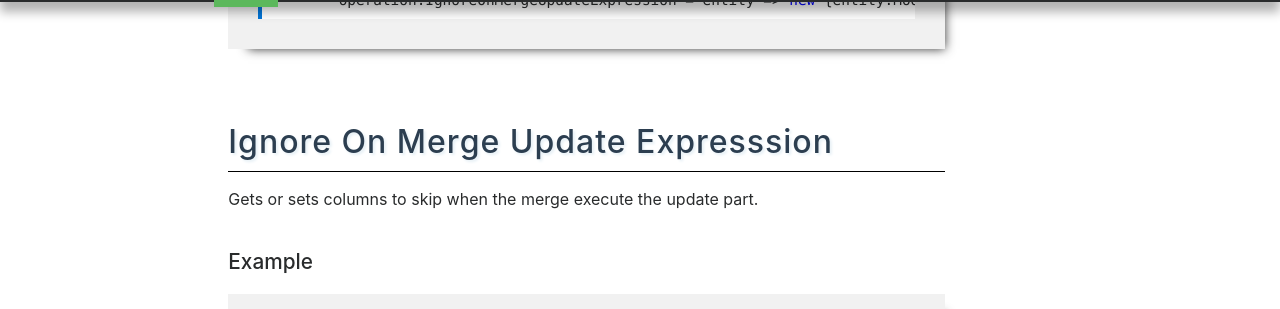
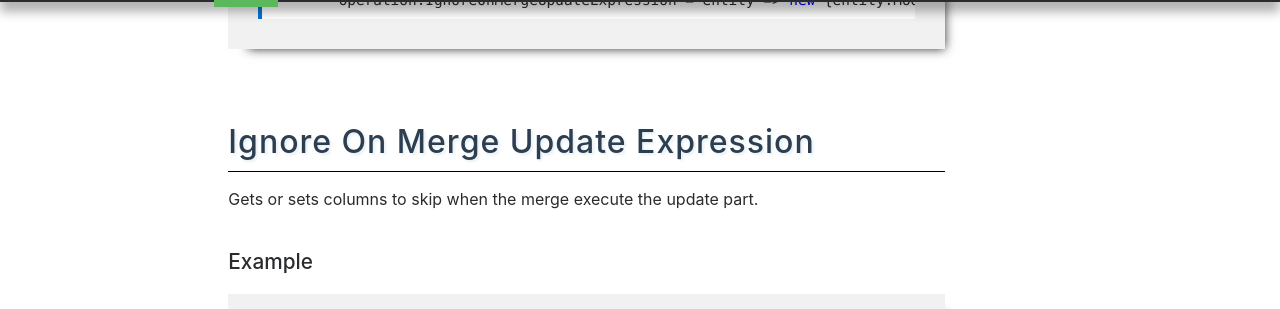
Before and after one commit to zzzprojects/EntityFramework-Extensions, a Jekyll site: the page built from docs/pages/api/options-column-expression.md, in a window 1280 px wide and 900 px high, scrolled down 1871 px. Shown: the part 138-447 px from the top of the window. Built offline with Jekyll 4.4.1, drawn with Linux system fonts in a browser that asks for light colours; nearby versions of some CDN libraries.

Commit message:
Update options-column-expression.md

```diff
--- a/docs/pages/api/options-column-expression.md
+++ b/docs/pages/api/options-column-expression.md
@@ -52,7 +52,7 @@ ctx.BulkMerge(parents, operation =>
         operation.IgnoreOnMergeUpdateExpression = entity => new {entity.ModifiedDate, entity.ModifiedUser});
 {% endhighlight %}
 
-## Ignore On Merge Update Expresssion
+## Ignore On Merge Update Expression
 Gets or sets columns to skip when the merge execute the update part.
 
 ### Example
```
